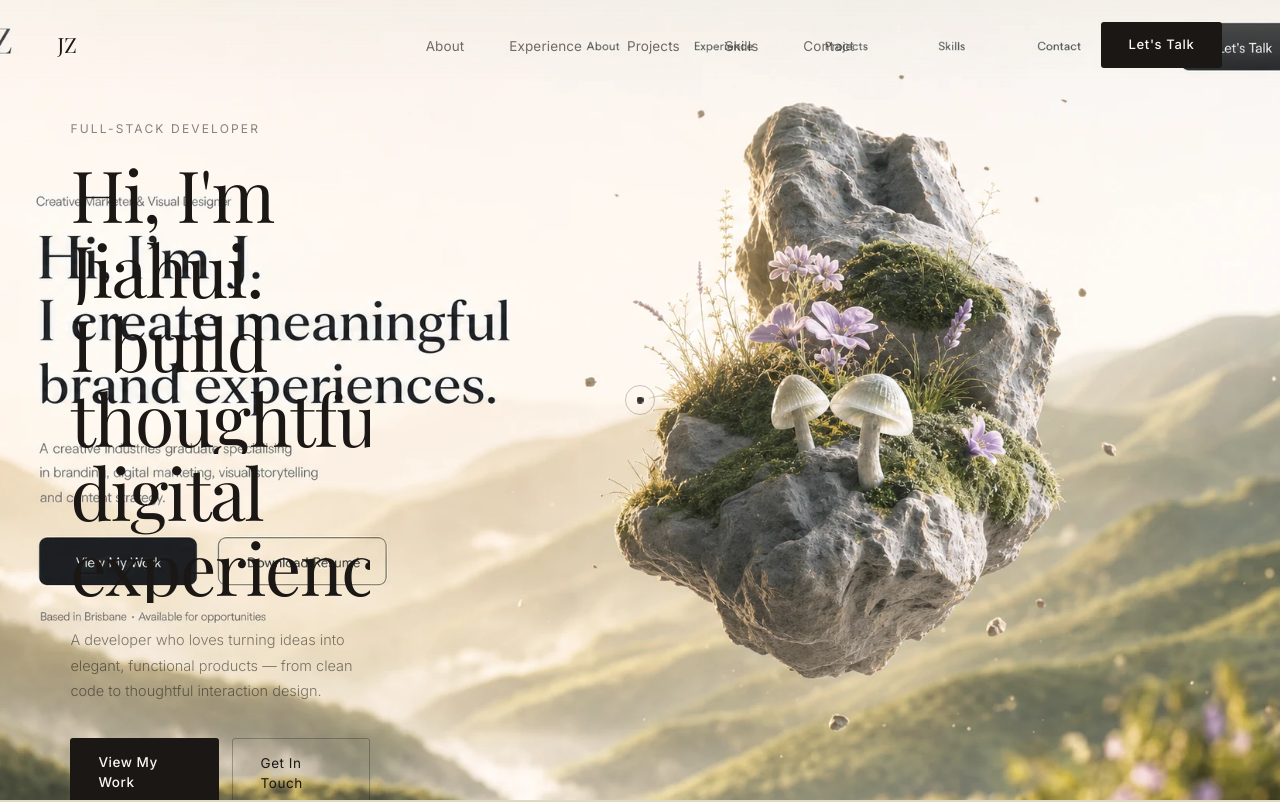
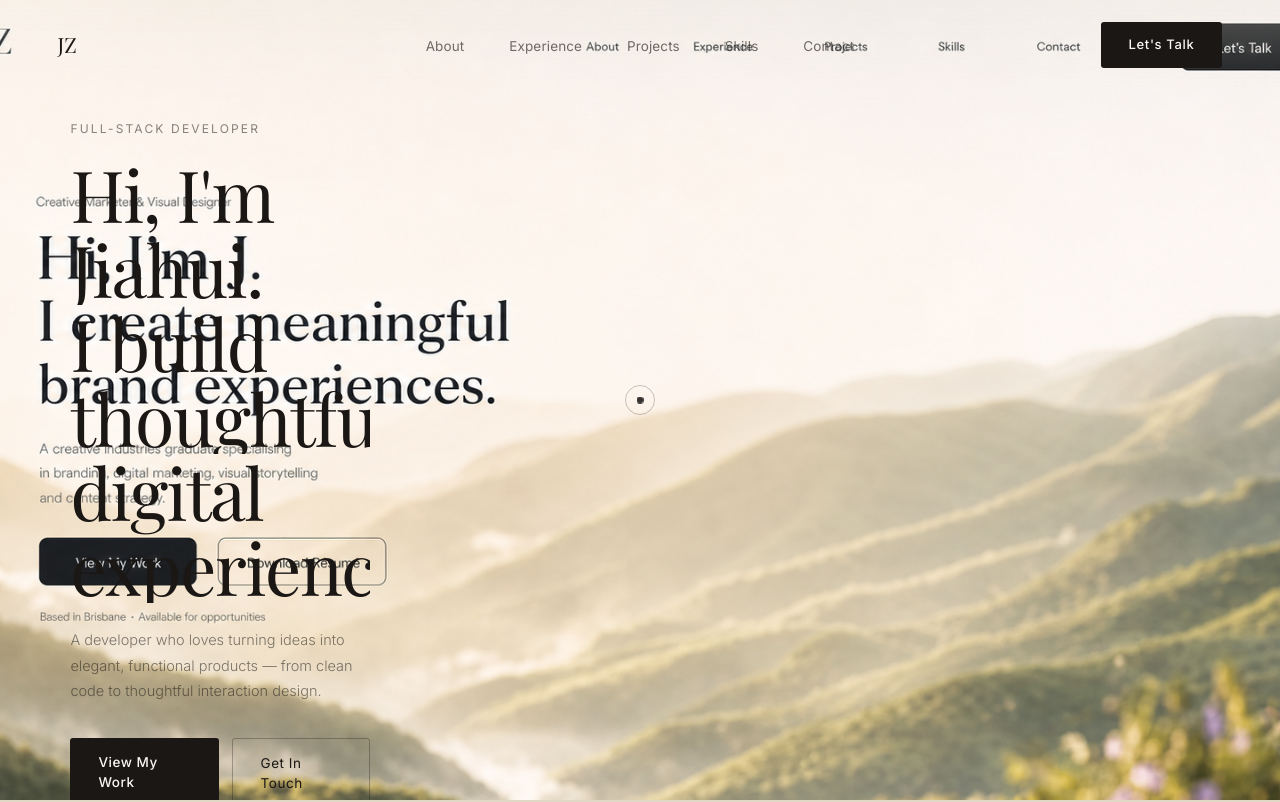
Before and after one commit to JiaJia-Hui/anniezeng, a Next.js app: page / in a window 1280 px wide. Shown: the top 802 px of the page. Built offline with nearby package versions, Linux system fonts and the light colour scheme; a web font is replaced by a local one.

Commit message:
fix: use clean background without baked-in text
Previous hero background image had 'Hi, I'm J.' and other copy
baked into the pixels, which overlapped with our own HTML text
layer causing duplicated, overlapping text. Switched to
background-clean.png (landscape only, no text) from the asset set.

```diff
--- a/src/components/Hero.tsx
+++ b/src/components/Hero.tsx
@@ -67,7 +67,7 @@ export default function Hero() {
         {/* eslint-disable-next-line @next/next/no-img-element */}
         <img
           ref={bgImgRef}
-          src="/anniezeng/assets/hero-background.webp"
+          src="/anniezeng/assets/background-clean.png"
           alt="Mountain valley landscape with floating rock"
           draggable={false}
           style={{ width: "100%", height: "100%", objectFit: "cover", objectPosition: "center", transform: "scale(1.045)", display: "block" }}
```
